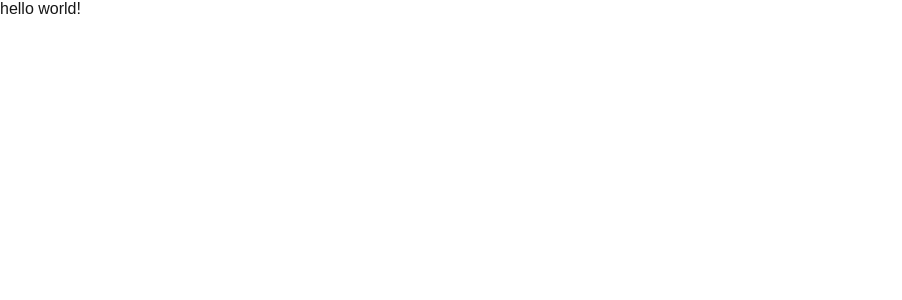
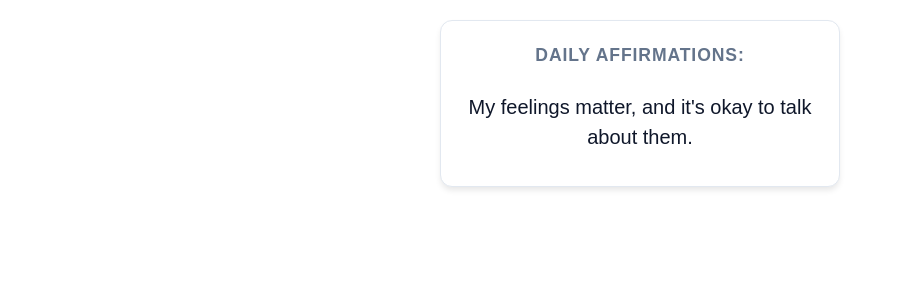
Before and after one commit to TitusChampions/TitusChampions, a Next.js app: page /mental_health in a window 1280 px wide. Shown: the top 300 px of the page, without its empty margins (0-902 px from the left). Built offline with nearby package versions, Linux system fonts and the light colour scheme.

Commit message:
Affirmations Section of Mental Health Page

```diff
--- a/src/app/mental_health/page.tsx
+++ b/src/app/mental_health/page.tsx
@@ -1,7 +1,108 @@
-function MentalHealth(){
-    return(
-        <>hello world!</>
-    )
+"use client";
+
+import React, { useState, useEffect } from 'react';
+
+const affirmations = [
+  "My feelings matter, and it's okay to talk about them.",
+  "I am allowed to take breaks when I need them.",
+  "I can ask for help when something feels hard.",
+  "I am learning how to handle big emotions.",
+  "I am more than my mistakes.",
+  "I can be kind to myself, even on tough days.",
+  "It's okay to feel sad, mad, or confused sometimes.",
+  "I am doing my best, and that is enough.",
+  "I can calm my body with deep breaths.",
+  "I am safe to be myself.",
+  "I don't have to be perfect to be loved.",
+  "My thoughts do not control me - I can choose how I respond.",
+  "I can take things one step at a time.",
+  "I am growing and learning every day.",
+  "It's okay if today feels harder than yesterday.",
+  "I am allowed to change my mind.",
+  "I can handle challenges, even if they feel scary at first.",
+  "I am proud of myself for trying.",
+  "I can let go of worries that are not helping me.",
+  "I deserve care, rest, and kindness.",
+  "I can talk to someone I trust when I feel overwhelmed.",
+  "My feelings will not last forever.",
+  "I am brave for facing my feelings.",
+  "I can make mistakes and still be a good person.",
+  "I am learning new ways to handle hard things.",
+  "I can choose to be gentle with myself.",
+  "It's okay to need extra time.",
+  "I am strong in ways I can't always see.",
+  "I am allowed to voice my feelings.",
+  "I can find calm again after feeling upset.",
+  "I am worthy just as I am.",
+  "I can notice the good things, even on bad days.",
+  "I don't have to handle everything alone.",
+  "I can express my feelings in healthy ways.",
+  "I am allowed to feel proud of myself.",
+  "I can start fresh tomorrow.",
+  "My voice matters.",
+  "I am learning how to take care of my mind.",
+  "I am loved and supported.",
+  "I believe in my ability to grow."
+];
+
+export default function AffirmationCard() {
+  const [index, setIndex] = useState(0);
+  const [visible, setVisible] = useState(true);
+
+  useEffect(() => {
+    const timer = setInterval(() => {
+      setVisible(false);
+
+      setTimeout(() => {
+        setIndex((prev) => (prev + 1) % affirmations.length);
+        setVisible(true);
+      }, 800);
+
+    }, 6000); // Slower pace for better grounding
+
+    return () => clearInterval(timer);
+  }, []);
+
+  return (
+    <div style={{
+      maxWidth: '400px',
+      margin: '20px auto',
+      padding: '24px',
+      borderRadius: '12px',
+      backgroundColor: '#ffffff',
+      boxShadow: '0 4px 6px -1px rgb(0 0 0 / 0.1)',
+      border: '1px solid #e2e8f0',
+      fontFamily: 'sans-serif'
+    }}>
+      <h3 style={{
+        fontSize: '1.1rem',
+        color: '#64748b',
+        marginBottom: '16px',
+        textTransform: 'uppercase',
+        letterSpacing: '0.05em',
+        textAlign: 'center'
+      }}>
+        Daily Affirmations:
+      </h3>
+
+      <div style={{
+        minHeight: '80px',
+        display: 'flex',
+        alignItems: 'center',
+        justifyContent: 'center'
+      }}>
+        <p style={{
+          fontSize: '1.25rem',
+          textAlign: 'center',
+          color: '#0f172a',
+          transition: 'opacity 0.8s ease-in-out',
+          opacity: visible ? 1 : 0,
+          lineHeight: '1.5',
+          margin: 0
+        }}>
+          {affirmations[index]}
+        </p>
+      </div>
+    </div>
+  );
 }
-
-export default MentalHealth
```
